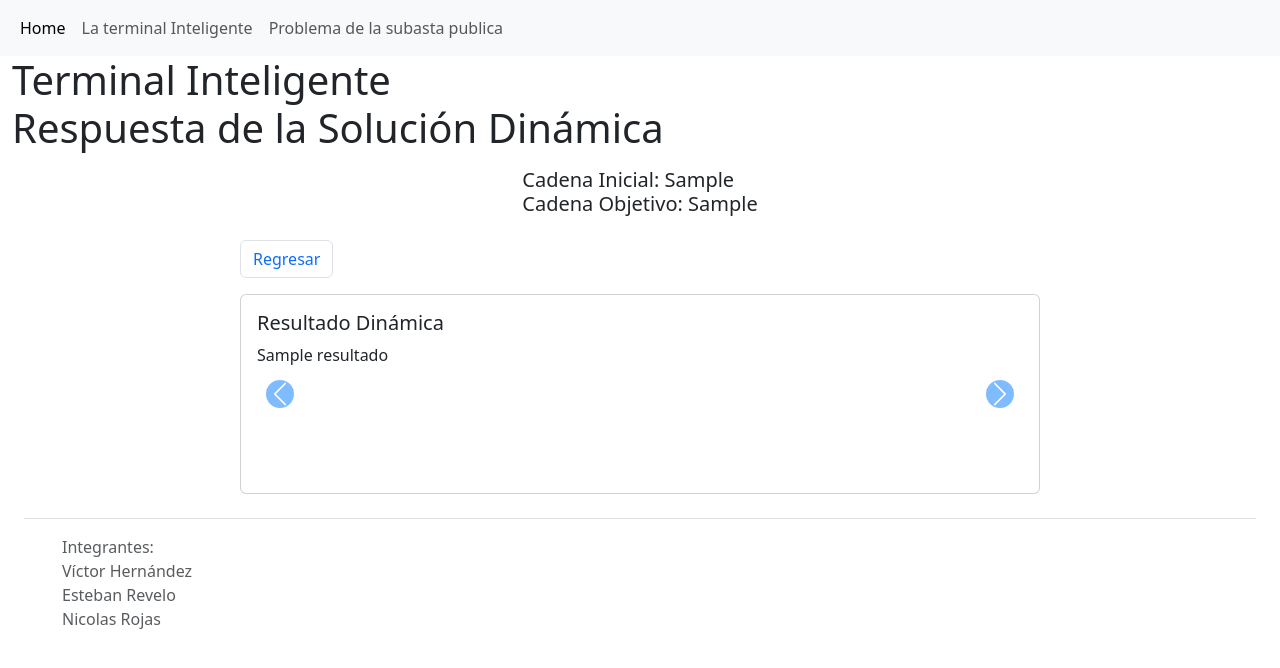
After one commit to NiMenRo/Proyecto-I-ADA, a Django app: template proyecto/templates/terminal/terminal_dinamica_respuesta.html in a window 1280 px wide. The commit adds this page. Shown: the top 668 px of the page. Run offline with Django 5.2, Linux system fonts and the light colour scheme; the template is opened without the code that fills it: most values are stand-ins (such as "Sample title", 1, 10 or a date in 2020); some libraries are stand-ins or nearby versions.

Commit message:
organizada estructura para terminal dinamica

```diff
--- a/proyecto/templates/terminal/terminal_datos.html
+++ b/proyecto/templates/terminal/terminal_datos.html
@@ -14,7 +14,7 @@
 
     {% endif %}
 
-    <form method="POST" action="{% if solucion == 'ingenua' %}{% url 'terminal_ingenua' %} {% else %} {% url 'terminal_voraz' %} {% endif %}">
+    <form method="POST" action="{% if solucion == 'ingenua' %}{% url 'terminal_ingenua' %} {% elif solucion == 'dinamica' %} {% url 'terminal_dinamica' %} {% elif solucion == 'voraz' %} {% url 'terminal_voraz' %} {% endif %}">
         <h3>Ingresa la cadena inicial y la cadena objetivo</h3>
         {% csrf_token %}
         <!-- <label for="texto">Cadena Inicial</label>
--- /dev/null
+++ b/proyecto/templates/terminal/terminal_dinamica_respuesta.html
@@ -0,0 +1,86 @@
+{% extends 'layout/base.html' %}
+
+{% block content %}
+
+<h1>Terminal Inteligente <br> Respuesta de la Solución Dinámica</h1>
+
+<div class="mt-3 d-flex align-items-center justify-content-center">
+    <h5>Cadena Inicial: {{ cadena_inicial }} <br> Cadena Objetivo: {{ cadena_objetivo }} </h5>
+</div>
+
+<div class="mt-3 d-flex flex-container justify-content-center">
+
+    <div id="carouselExample" class="carousel slide">
+        <nav aria-label="Page navigation example">
+            <ul class="pagination">
+                <li class="page-item"><a class="page-link" href="">Regresar</a></li>
+            </ul>
+        </nav>
+        <div class="carousel-inner">
+            <div class="carousel-item active" style="width: 50rem;">
+                <div class="card" style="width: 100%; height: 200px">
+                    <div class="card-body">
+                        <h5 class="card-title">Resultado Dinámica</h5>
+                        <p class="card-text">{{ resultado }}</p>
+                    </div>
+                </div>
+            </div>
+            <div class="carousel-item" style="width: 50rem;">
+                <div class="card" style="width: 100%;height: 200px">
+                    <div class="card-body">
+                        <h5 class="card-title">Tiempo de ejecución de la Solución Dinámica</h5>
+                        <p class="card-text">{{ tiempo_ejecucion }} segundos</p>
+                    </div>
+                </div>
+            </div>
+            <div class="carousel-item" style="width: 50rem;">
+                <div class="card" style="width: 100%; height: 200px">
+                    <div class="card-body">
+                        <h5 class="card-title">Costos de ejecución de la Solución Dinámica</h5>
+                        <div class="m-4">
+                            <p class="card-text">Ecuación de costos con variables: <b>{{ ecuacion_costos_variables }} </b><br>
+                                Ecuación de costos: <b>{{ ecuacion_costos }}</b> <br> Costo total: <b>{{ costo_total }}</b></p>
+                        </div>
+                    </div>
+                </div>
+            </div>
+            <button class="carousel-control-prev" type="button" data-bs-target="#carouselExample" data-bs-slide="prev">
+                <span class="carousel-control-prev-icon" aria-hidden="true"></span>
+                <span class="visually-hidden">Previous</span>
+            </button>
+            <button class="carousel-control-next" type="button" data-bs-target="#carouselExample" data-bs-slide="next">
+                <span class="carousel-control-next-icon" aria-hidden="true"></span>
+                <span class="visually-hidden">Next</span>
+            </button>
+        </div>
+    </div>
+
+
+    <!-- CSS personalizado -->
+    <style>
+        .carousel-control-prev-icon,
+        .carousel-control-next-icon {
+            background-color: #007bff;
+            /* Cambia el color del ícono de la flecha */
+            border-radius: 50%;
+            /* Le da un borde redondeado */
+            padding: 10px;
+            /* Ajusta el tamaño del ícono */
+            border: 2px solid white;
+            /* Añade un borde blanco para resaltar sobre el fondo */
+        }
+
+        .carousel-control-prev-icon:hover,
+        .carousel-control-next-icon:hover {
+            background-color: #0056b3;
+            /* Cambia el color cuando se pasa el cursor */
+        }
+
+        .carousel-control-prev,
+        .carousel-control-next {
+            width: 10%;
+            /* Ajusta el área de clic de los botones */
+        }
+    </style>
+
+    {% endblock %}
--- a/proyecto/templates/terminal/terminal_home.html
+++ b/proyecto/templates/terminal/terminal_home.html
@@ -16,10 +16,10 @@
 
     <div class="card" style="width: 18rem; margin-right: 30px; height: 224px">
         <div class="card-body">
-          <h5 class="card-title" style="height: 50px">Solución Dinámica</h5>
+          <h5 class="card-title" style="">Solución Dinámica</h5>
           <!--   -->
-          <p class="card-text">Lorem ipsum dolor sit, amet consectetur adipisicing elit. Qui expedita id dolorum consequatur excepturi ullam minus.</p>
-          <a href="#" class="card-link">Ir a la pagina</a>
+          <p class="card-text">Solución que descompone el problema en subproblemas más pequeños, almacenando sus resultados para evitar recomputaciones.</p>
+          <a href="{% url 'terminal_dinamica' %}" class="card-link">Ir a la pagina</a>
         </div>
     </div>
 
--- a/proyecto/urls.py
+++ b/proyecto/urls.py
@@ -10,7 +10,7 @@ urlpatterns = [
 
     # sub-menus
     path('terminal/ingenua/', views.terminal_ingenua, name='terminal_ingenua'),
-    # path('terminal/dinamica/', views.terminal_dinamica, name='terminal_dinamica'),
+    path('terminal/dinamica/', views.terminal_dinamica, name='terminal_dinamica'),
     path('terminal/voraz/', views.terminal_voraz, name='terminal_voraz'),
     # path('subasta/ingenua/', views.subasta_ingenua, name='subasta_ingenua'),
     # path('subasta/dinamica/', views.subasta_dinamica, name='subasta_dinamica'),
```
Also changed, not shown: proyecto/views.py (+12 -0 lines).
